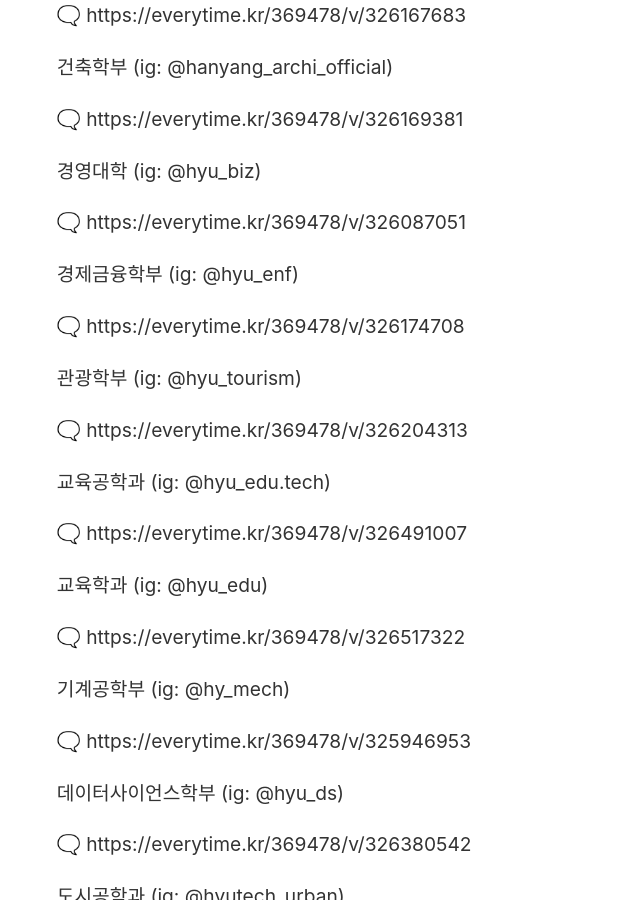
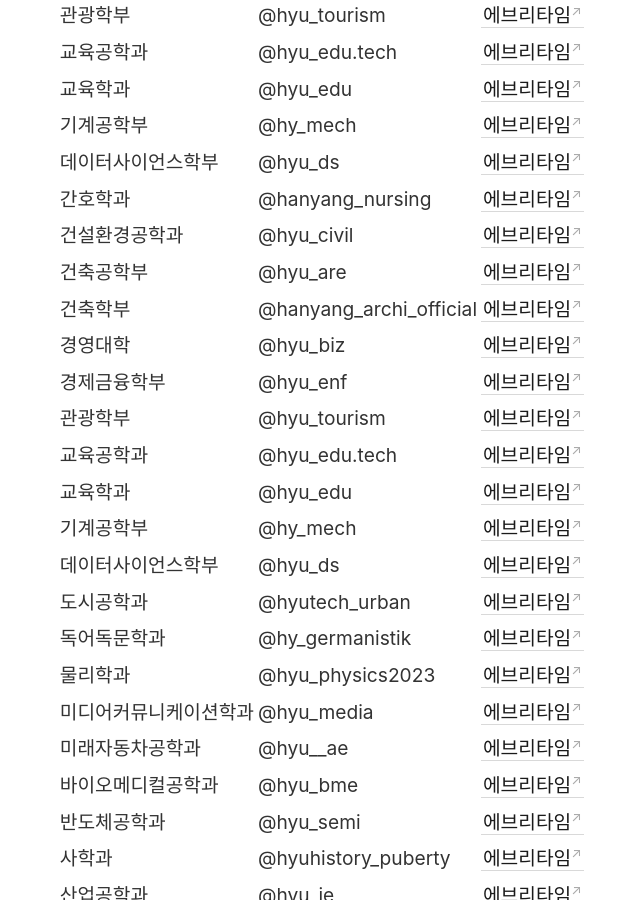
Before and after one commit to rethinking21/hyu_info, a Jekyll site: the page built from _notes/Memo.md, in a window 1280 px wide and 900 px high, scrolled down 1301 px. Shown: the whole window, without its empty margins (20-660 px from the left). Built offline with Jekyll 4.4.1, drawn with Linux system fonts in a browser that asks for light colours; some of the changed text lies outside the part shown.

Commit message:
insert table

```diff
--- a/_config.yml
+++ b/_config.yml
@@ -1,4 +1,4 @@
-title:               My digital garden
+title:               HYU Info
 include:             ['_pages']
 exclude:             ['_includes/notes_graph.json']
 # You may need to change the base URL depending on your deploy configuration.
--- a/_notes/Memo.md
+++ b/_notes/Memo.md
@@ -35,248 +35,59 @@
 
 ----
 
-간호학과 (ig: @hanyang_nursing)
-
-🗨️ https://everytime.kr/369478/v/326441480
-
-
-
-건설환경공학과 (ig: @hyu_civil)
-
-🗨️ https://everytime.kr/369478/v/326549634
-
-
-
-건축공학부 (ig: @hyu_are)
-
-🗨️ https://everytime.kr/369478/v/326167683
-
-
-
-건축학부 (ig: @hanyang_archi_official)
-
-🗨️ https://everytime.kr/369478/v/326169381
-
-
-
-경영대학 (ig: @hyu_biz)
-
-🗨️ https://everytime.kr/369478/v/326087051
-
-
-
-경제금융학부 (ig: @hyu_enf)
-
-🗨️ https://everytime.kr/369478/v/326174708
-
-
-
-관광학부 (ig: @hyu_tourism)
-
-🗨️ https://everytime.kr/369478/v/326204313
-
-
-
-교육공학과 (ig: @hyu_edu.tech)
-
-🗨️ https://everytime.kr/369478/v/326491007
-
-
-
-교육학과 (ig: @hyu_edu)
-
-🗨️ https://everytime.kr/369478/v/326517322
-
-
-
-기계공학부 (ig: @hy_mech)
-
-🗨️ https://everytime.kr/369478/v/325946953
-
-
-
-데이터사이언스학부 (ig: @hyu_ds)
-
-🗨️ https://everytime.kr/369478/v/326380542
-
-
-
-도시공학과 (ig: @hyutech_urban)
-
-🗨️ https://everytime.kr/369478/v/326503095
-
-
-
-독어독문학과 (ig: @hy_germanistik)
-
-🗨️ https://everytime.kr/369478/v/325744539
-
-
-
-물리학과 (ig: @hyu_physics2023 ?)
-
-🗨️ https://everytime.kr/369478/v/326498540
-
-
-
-미디어커뮤니케이션학과 (ig: @hyu_media)
-
-🗨️ https://everytime.kr/369478/v/326100478
-
-
-
-미래자동차공학과 (ig: @hyu__ae)
-
-🗨️ https://everytime.kr/369478/v/325679801
-
-
-
-바이오메디컬공학과 (ig: @hyu_bme)
-
-🗨️ https://everytime.kr/369478/v/326485299
-
-
-
-반도체공학과 (ig: @hyu_semi)
-
-🗨️ https://everytime.kr/369478/v/325779420
-
-
-
-사학과 (ig: @hyuhistory_puberty)
-
-🗨️ https://everytime.kr/369478/v/326084535
-
-
-
-산업공학과 (ig: @hyu_ie_)
-
-🗨️ https://everytime.kr/369478/v/326186290
-
-
-
-생명공학과 (ig: @hytech_bio)
-
-🗨️ https://everytime.kr/369478/v/325882638
-
-
-
-수학과 (ig: @hyu_math)
-
-🗨️ https://everytime.kr/369478/v/326310077
-
-
-
-스포츠매니지먼트전공 (ig: @hyusim_2007)
-
-🗨️ https://everytime.kr/369478/v/326403931
-
-
-
-신소재공학부 (ig: @hyu_mse)
-
-🗨️ https://everytime.kr/369478/v/326037516
-
-☕ https://m.cafe.naver.com/ca-fe/hanyangmse
-
-
-
-에너지공학과 (ig: @hanyang_energy)
-
-🗨️ https://everytime.kr/369478/v/326397281
-
-
-
-영어영문학과 (ig: @hyu_ell)
-
-🗨️ https://everytime.kr/369478/v/326491830
-
-
-
-원자력공학과 (ig: @hytech_nuclear)
-
-🗨️ https://everytime.kr/369478/v/325721858
-
-
-
-유기나노공학과 (ig: @hyutechone)
-
-🗨️ https://everytime.kr/369478/v/326185857
-
-
-
-융합전자공학부 (ig: @hyu_eletronic)
-
-🗨️ https://everytime.kr/369478/v/326501782
-
-
-
-응용미술교육과 (ig: )
-
-🗨️ https://everytime.kr/369478/v/326306557
-
-
-
-의과대학 의예과 (ig: @hanyangmed)
-
-🗨️ https://everytime.kr/369478/v/326509631
-
-☕ https://cafe.naver.com/hyumed24welcome
-
-
-
-자원환경공학과 (ig: @hyu_eree)
-
-🗨️ https://everytime.kr/369478/v/325959191
-
-
-
-전기공학과 (ig: @hyu_ele)
-
-🗨️ https://everytime.kr/369478/v/326491419
-
-
-
-정보시스템학과 (ig: @hyu_infosys)
-
-🗨️ https://everytime.kr/369478/v/325895078
-
-
-
-정치외교학과 (ig: @hyupolitics)
-
-🗨️ https://everytime.kr/369478/v/325932227
-
-
-
-중어중문학과 (ig: @hy._. cll)
-
-🗨️ https://everytime.kr/369478/v/326390445
-
-
-
-철학과 (ig: @hyuphilosophy)
-
-🗨️ https://everytime.kr/369478/v/326017019
-
-
-
-컴퓨터소프트웨어학부 (ig: hyu_cse)
-
-🗨️ https://everytime.kr/369478/v/325757912
-
-
-
-파이낸스경영학과 (ig: @hyufinance_raon)
-
-🗨️ https://everytime.kr/369478/v/325712582
-
-
-
-화학과 (ig: @hyu_chem.sa)
-
-🗨️ https://everytime.kr/369478/v/326187036
-
+| 학과 (ㄱㄴㄷ 순) | instagram id | link |
+| ---- | ---- | ---- |
+| 간호학과 | @hanyang_nursing | [에브리타임](https://everytime.kr/369478/v/326441480) |
+| 건설환경공학과 | @hyu_civil | [에브리타임](https://everytime.kr/369478/v/326549634) |
+| 건축공학부 | @hyu_are | [에브리타임](https://everytime.kr/369478/v/326167683) |
+| 건축학부 | @hanyang_archi_official | [에브리타임](https://everytime.kr/369478/v/326169381) |
+| 경영대학 | @hyu_biz | [에브리타임](https://everytime.kr/369478/v/326087051) |
+| 경제금융학부 | @hyu_enf | [에브리타임](https://everytime.kr/369478/v/326174708) |
+| 관광학부 | @hyu_tourism | [에브리타임](https://everytime.kr/369478/v/326204313) |
+| 교육공학과 | @hyu_edu.tech | [에브리타임](https://everytime.kr/369478/v/326491007) |
+| 교육학과 | @hyu_edu | [에브리타임](https://everytime.kr/369478/v/326517322) |
+| 기계공학부 | @hy_mech | [에브리타임](https://everytime.kr/369478/v/325946953) |
+| 데이터사이언스학부 | @hyu_ds | [에브리타임](https://everytime.kr/369478/v/326380542) |
+| 간호학과 | @hanyang_nursing | [에브리타임](https://everytime.kr/369478/v/326441480) |
+| 건설환경공학과 | @hyu_civil | [에브리타임](https://everytime.kr/369478/v/326549634) |
+| 건축공학부 | @hyu_are | [에브리타임](https://everytime.kr/369478/v/326167683) |
+| 건축학부 | @hanyang_archi_official | [에브리타임](https://everytime.kr/369478/v/326169381) |
+| 경영대학 | @hyu_biz | [에브리타임](https://everytime.kr/369478/v/326087051) |
+| 경제금융학부 | @hyu_enf | [에브리타임](https://everytime.kr/369478/v/326174708) |
+| 관광학부 | @hyu_tourism | [에브리타임](https://everytime.kr/369478/v/326204313) |
+| 교육공학과 | @hyu_edu.tech | [에브리타임](https://everytime.kr/369478/v/326491007) |
+| 교육학과 | @hyu_edu | [에브리타임](https://everytime.kr/369478/v/326517322) |
+| 기계공학부 | @hy_mech | [에브리타임](https://everytime.kr/369478/v/325946953) |
+| 데이터사이언스학부 | @hyu_ds | [에브리타임](https://everytime.kr/369478/v/326380542) |
+| 도시공학과 | @hyutech_urban | [에브리타임](https://everytime.kr/369478/v/326503095) |
+| 독어독문학과 | @hy_germanistik | [에브리타임](https://everytime.kr/369478/v/325744539) |
+| 물리학과 | @hyu_physics2023 | [에브리타임](https://everytime.kr/369478/v/326498540) |
+| 미디어커뮤니케이션학과 | @hyu_media | [에브리타임](https://everytime.kr/369478/v/326100478) |
+| 미래자동차공학과 | @hyu__ae | [에브리타임](https://everytime.kr/369478/v/325679801) |
+| 바이오메디컬공학과 | @hyu_bme | [에브리타임](https://everytime.kr/369478/v/326485299) |
+| 반도체공학과 | @hyu_semi | [에브리타임](https://everytime.kr/369478/v/325779420) |
+| 사학과 | @hyuhistory_puberty | [에브리타임](https://everytime.kr/369478/v/326084535) |
+| 산업공학과 | @hyu_ie_ | [에브리타임](https://everytime.kr/369478/v/326186290) |
+| 생명공학과 | @hytech_bio | [에브리타임](https://everytime.kr/369478/v/325882638) |
+| 수학과 | @hyu_math | [에브리타임](https://everytime.kr/369478/v/326310077) |
+| 스포츠매니지먼트전공 | @hyusim_2007 | [에브리타임](https://everytime.kr/369478/v/326403931) |
+| 신소재공학부 | @hyu_mse | [에브리타임](https://everytime.kr/369478/v/326037516) 및 [네이버 카페](https://m.cafe.naver.com/ca-fe/hanyangmse) |
+| 에너지공학과 | @hanyang_energy | [에브리타임](https://everytime.kr/369478/v/326397281) |
+| 영어영문학과 | @hyu_ell | [에브리타임](https://everytime.kr/369478/v/326491830) |
+| 원자력공학과 | @hytech_nuclear | [에브리타임](https://everytime.kr/369478/v/325721858) |
+| 유기나노공학과 | @hyutechone | [에브리타임](https://everytime.kr/369478/v/326185857) |
+| 융합전자공학부 | @hyu_eletronic | [에브리타임](https://everytime.kr/369478/v/326501782) |
+| 응용미술교육과 | | [에브리타임](https://everytime.kr/369478/v/326306557) |
+| 의과대학 의예과 | @hanyangmed | [에브리타임](https://everytime.kr/369478/v/326509631) 및 [네이버 카페](https://cafe.naver.com/hyumed24welcome) |
+| 자원환경공학과 | @hyu_eree | [에브리타임](https://everytime.kr/369478/v/325959191) |
+| 전기공학과 | @hyu_ele | [에브리타임](https://everytime.kr/369478/v/326491419) |
+| 정보시스템학과 | @hyu_infosys | [에브리타임](https://everytime.kr/369478/v/325895078) |
+| 정치외교학과 | @hyupolitics | [에브리타임](https://everytime.kr/369478/v/325932227) |
+| 중어중문학과 | @hy._. cll | [에브리타임](https://everytime.kr/369478/v/326390445) |
+| 철학과 | @hyuphilosophy | [에브리타임](https://everytime.kr/369478/v/326017019) |
+| 컴퓨터소프트웨어학부 | @hyu_cse | [에브리타임](https://everytime.kr/369478/v/325757912) |
+| 파이낸스경영학과 | @hyufinance_raon | [에브리타임](https://everytime.kr/369478/v/325712582) |
+| 화학과 | @hyu_chem.sa | [에브리타임](https://everytime.kr/369478/v/326187036) |
 
 
 ================
```
Also changed, not shown: _pages/index.md (+2 -0 lines), 1 other file.
